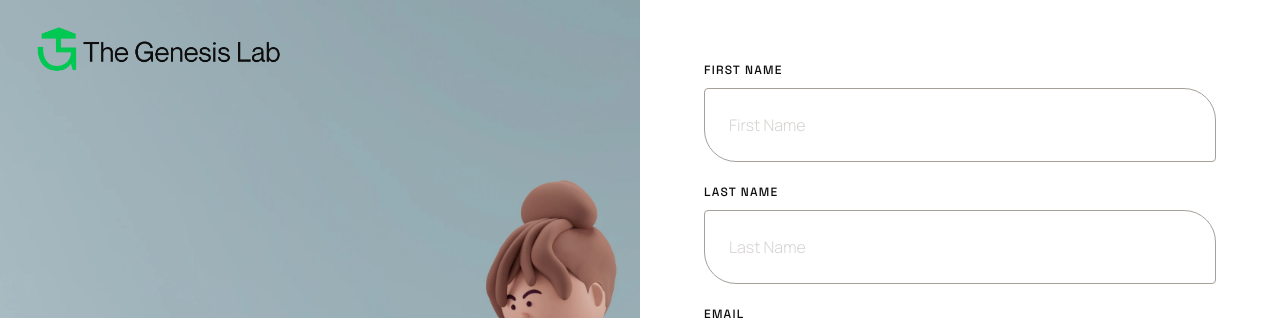
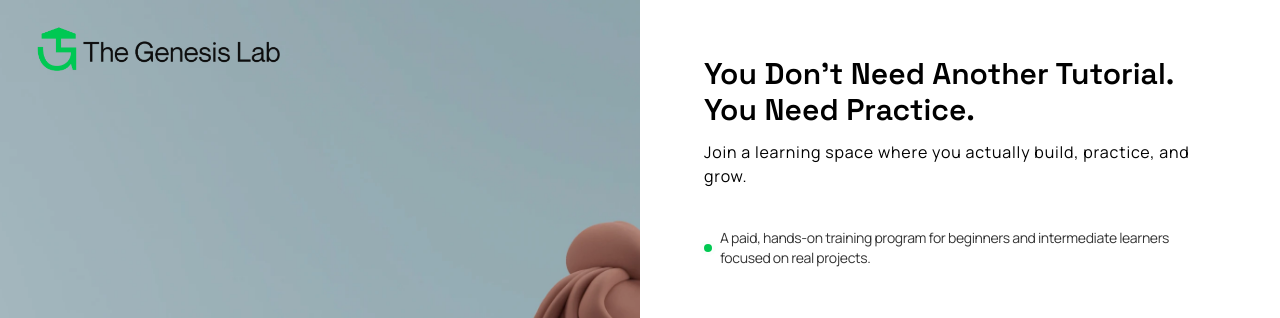
Before and after one commit to Udeme01/The-Genesis-Lab, a React (Vite) app: page / in a window 1280 px wide. Shown: the top 318 px of the page. Built offline with nearby package versions, Linux system fonts and the light colour scheme; no server answers.

Commit message:
added header texts to the form to create clarity to people signing up - so they know what te form is for

```diff
--- a/src/pages/GetAccessForm.jsx
+++ b/src/pages/GetAccessForm.jsx
@@ -58,6 +58,26 @@ const GetAccessForm = () => {
           <Form className="relative mx-auto w-full grid grid-cols-1 lg:grid-cols-2 place-items-center">
             <IllustrationImage />
             <section className="flex items-center justify-center flex-col gap-3 w-[90%] md:w-[80%] max-w-200 mx-auto my-14">
+              <section className="mb-8">
+                <h1 className="text-3xl font-space text-center md:text-left font-semibold">
+                  You Don’t Need Another Tutorial. You Need Practice.
+                </h1>
+                <p className="font-manrope text-center md:text-left my-3 tracking-wider">
+                  Join a learning space where you actually build, practice, and
+                  grow.
+                </p>
+                <div className="flex items-center justify-start gap-2 font-manrope mt-10">
+                  <span className="relative flex h-2 w-2">
+                    <span className="absolute inline-flex h-full w-full rounded-full bg-green-500 opacity-75 animate-ping"></span>
+                    <span className="relative inline-flex h-2 w-2 rounded-full bg-green-500"></span>
+                  </span>
+
+                  <p className="text-sm tracking-tight opacity-80 text-left">
+                    A paid, hands-on training program for beginners and
+                    intermediate learners focused on real projects.
+                  </p>
+                </div>
+              </section>
               <Input
                 type="text"
                 id="firstName"
```
